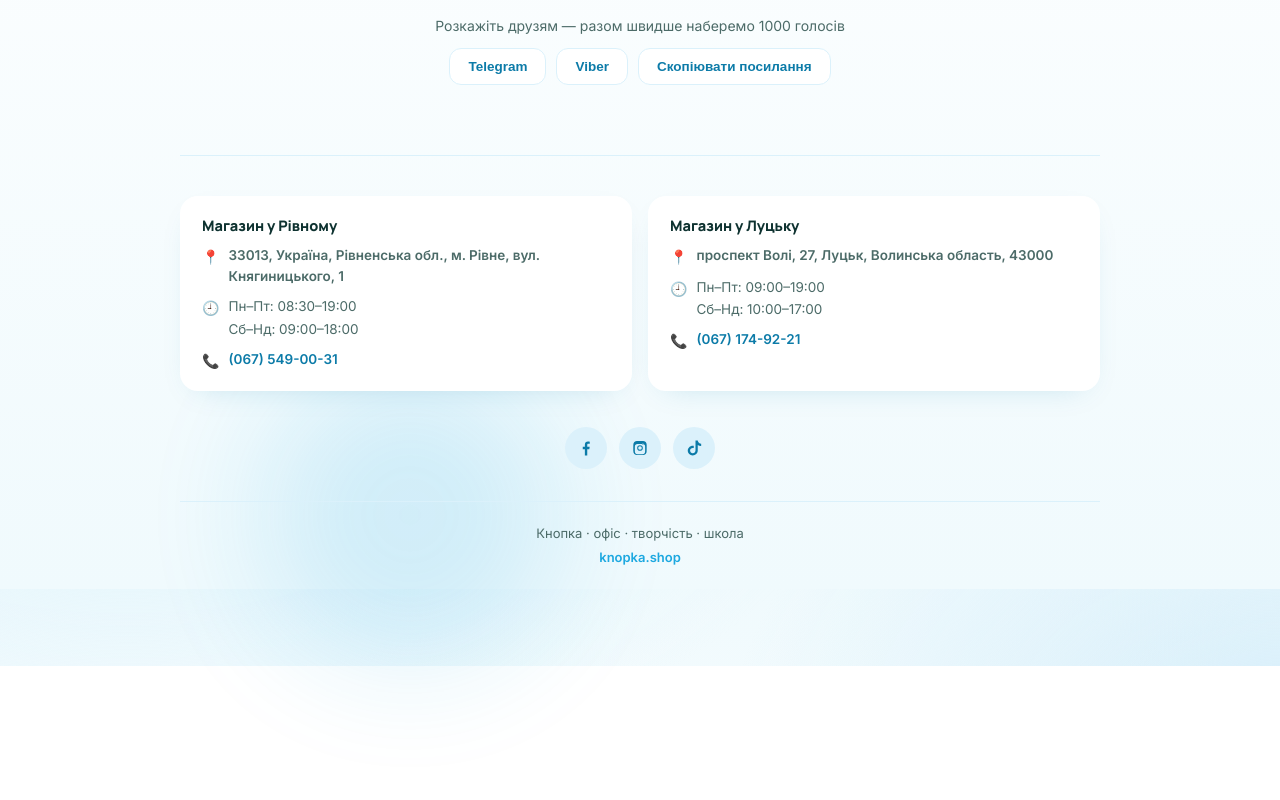
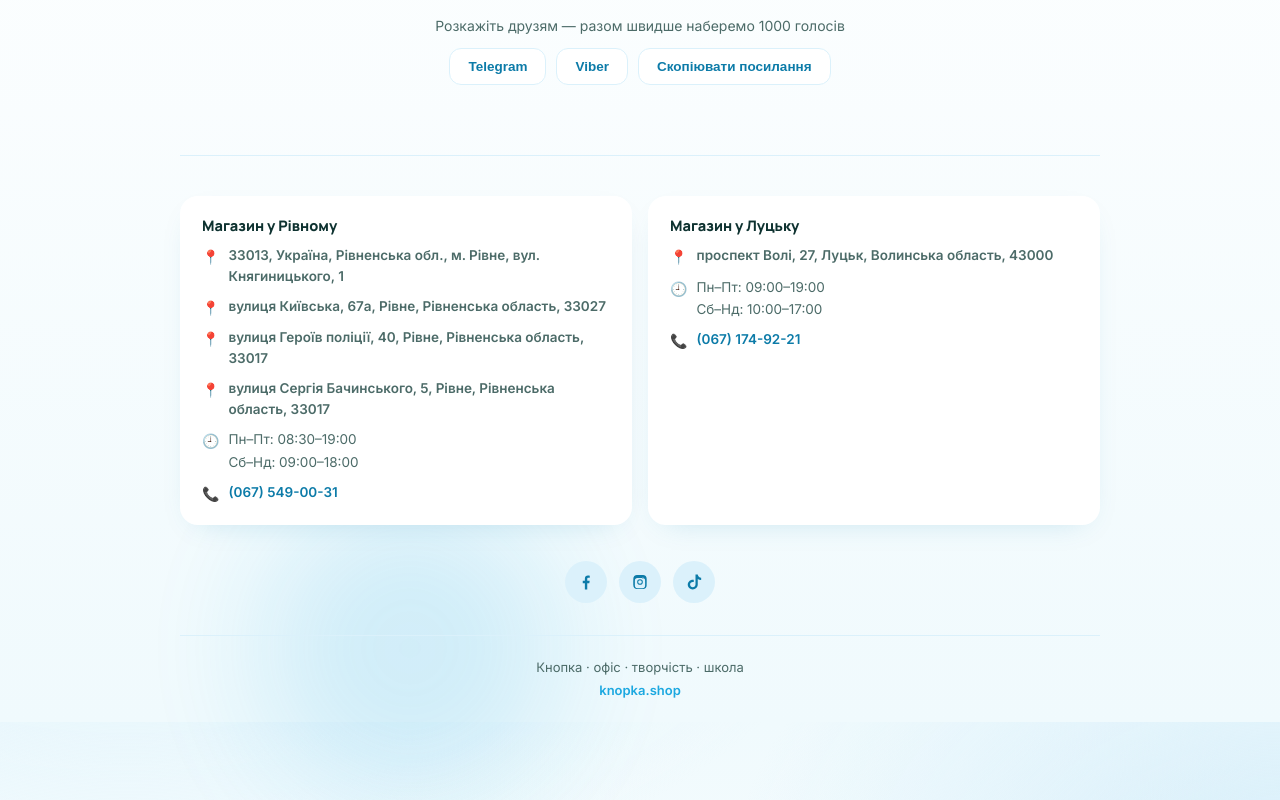
Before and after one commit to andriyzakhozhuy-dot/knopka-vote, a Next.js app: page / in a window 1280 px wide. Shown: the part 972-1772 px from the top of the page. Before the commit the page ends 1638 px from the top, so only its background shows below. Built offline with nearby package versions, Linux system fonts and the light colour scheme; no server answers; the database is empty.

Commit message:
Add three more Rivne store addresses to the footer

```diff
--- a/app/page.tsx
+++ b/app/page.tsx
@@ -75,6 +75,36 @@ export default function Home() {
                 </a>
               </div>
               <div className="store-line">
+                <span className="ic">📍</span>
+                <a
+                  href="https://www.google.com/maps/search/?api=1&query=%D0%B2%D1%83%D0%BB%D0%B8%D1%86%D1%8F%20%D0%9A%D0%B8%D1%97%D0%B2%D1%81%D1%8C%D0%BA%D0%B0%2C%2067a%2C%20%D0%A0%D1%96%D0%B2%D0%BD%D0%B5%2C%20%D0%A0%D1%96%D0%B2%D0%BD%D0%B5%D0%BD%D1%81%D1%8C%D0%BA%D0%B0%20%D0%BE%D0%B1%D0%BB%D0%B0%D1%81%D1%82%D1%8C%2C%2033027"
+                  target="_blank"
+                  rel="noopener"
+                >
+                  вулиця Київська, 67а, Рівне, Рівненська область, 33027
+                </a>
+              </div>
+              <div className="store-line">
+                <span className="ic">📍</span>
+                <a
+                  href="https://www.google.com/maps/search/?api=1&query=%D0%B2%D1%83%D0%BB%D0%B8%D1%86%D1%8F%20%D0%93%D0%B5%D1%80%D0%BE%D1%97%D0%B2%20%D0%BF%D0%BE%D0%BB%D1%96%D1%86%D1%96%D1%97%2C%2040%2C%20%D0%A0%D1%96%D0%B2%D0%BD%D0%B5%2C%20%D0%A0%D1%96%D0%B2%D0%BD%D0%B5%D0%BD%D1%81%D1%8C%D0%BA%D0%B0%20%D0%BE%D0%B1%D0%BB%D0%B0%D1%81%D1%82%D1%8C%2C%2033017"
+                  target="_blank"
+                  rel="noopener"
+                >
+                  вулиця Героїв поліції, 40, Рівне, Рівненська область, 33017
+                </a>
+              </div>
+              <div className="store-line">
+                <span className="ic">📍</span>
+                <a
+                  href="https://www.google.com/maps/search/?api=1&query=%D0%B2%D1%83%D0%BB%D0%B8%D1%86%D1%8F%20%D0%A1%D0%B5%D1%80%D0%B3%D1%96%D1%8F%20%D0%91%D0%B0%D1%87%D0%B8%D0%BD%D1%81%D1%8C%D0%BA%D0%BE%D0%B3%D0%BE%2C%205%2C%20%D0%A0%D1%96%D0%B2%D0%BD%D0%B5%2C%20%D0%A0%D1%96%D0%B2%D0%BD%D0%B5%D0%BD%D1%81%D1%8C%D0%BA%D0%B0%20%D0%BE%D0%B1%D0%BB%D0%B0%D1%81%D1%82%D1%8C%2C%2033017"
+                  target="_blank"
+                  rel="noopener"
+                >
+                  вулиця Сергія Бачинського, 5, Рівне, Рівненська область, 33017
+                </a>
+              </div>
+              <div className="store-line">
                 <span className="ic">🕘</span>
                 <div className="store-hours">
                   <span>Пн–Пт: 08:30–19:00</span>
```
